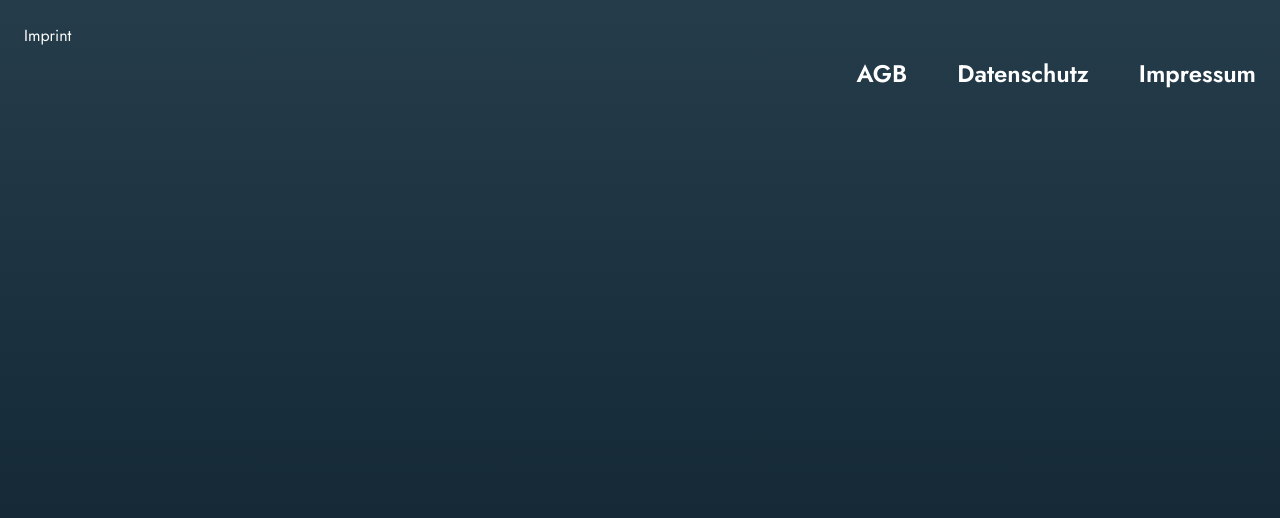
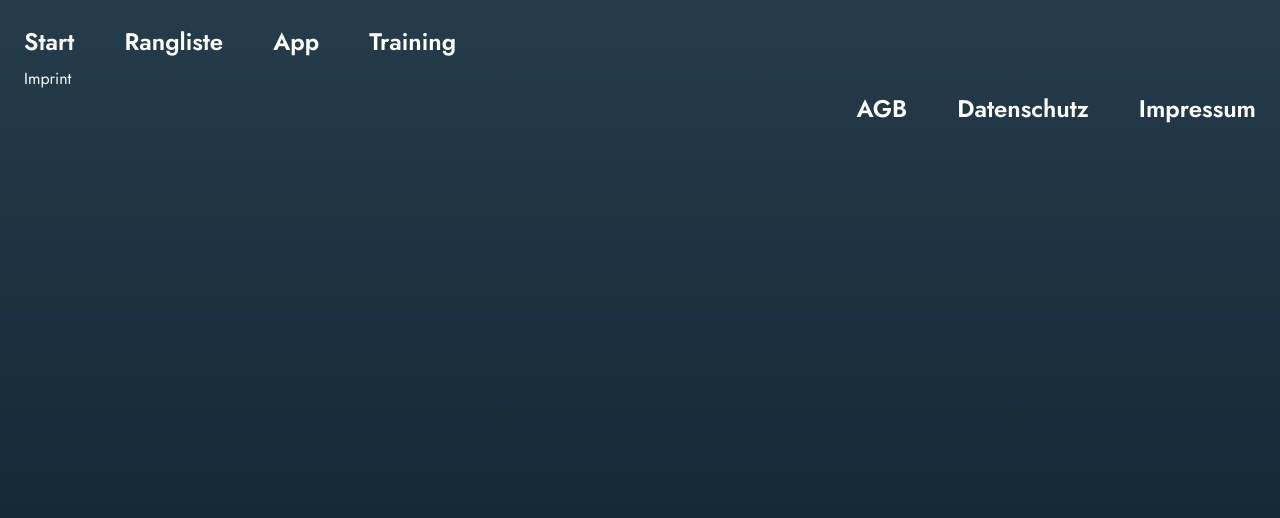
Before and after one commit to webwerk-am-meer/pokerheads, a React (Vite) app: page /impressum in a window 1280 px wide. Shown: the top 518 px of the page. Built offline with nearby package versions, Linux system fonts and the light colour scheme.

Commit message:
Use custom display route and memo to fix navigation lag

```diff
--- a/package.json
+++ b/package.json
@@ -4,7 +4,7 @@
   "version": "0.0.0",
   "type": "module",
   "scripts": {
-    "dev": "vite",
+    "dev": "vite --host",
     "build": "tsc -b && vite build",
     "lint": "eslint .",
     "preview": "vite preview"
@@ -17,7 +17,6 @@
     "prettier": "^3.3.3",
     "react": "^18.3.1",
     "react-dom": "^18.3.1",
-    "react-icons": "^5.3.0",
     "react-router-dom": "^6.26.2"
   },
   "devDependencies": {
--- a/src/App.tsx
+++ b/src/App.tsx
@@ -1,20 +1,51 @@
 import "./assets/css/main.css";
-import { BrowserRouter, Route, Routes } from "react-router-dom";
+import { useLocation } from "react-router-dom";
 import { DataSecurity } from "./components/AGB/DataSecurity.tsx";
 import { Imprint } from "./components/AGB/Imprint.tsx";
-import { HomePage } from "./components/HomePage.tsx";
+import { Home } from "./components/HomePage.tsx";
 import { Agb } from "./components/AGB/Agb.tsx";
+import { ReactNode, useEffect } from "react";
+import { Box } from "@chakra-ui/react";
+import { Footer } from "./components/Footer.tsx";
+import { allDestinies } from "./components/header/navigationLinks.ts";
 
 export function App() {
+  const { pathname } = useLocation();
+
+  useEffect(() => {
+    document.getElementById(pathname)?.scrollIntoView({ behavior: "smooth" });
+  }, [pathname]);
+
   return (
-    <BrowserRouter>
-      <Routes>
-        <Route path="" element={<HomePage />} />
-        <Route path="/agb" element={<Agb />} />
-        <Route path="/datenschutz" element={<DataSecurity />} />
-        <Route path="/impressum" element={<Imprint />} />
-        <Route path="*" element={<HomePage />} />
-      </Routes>
-    </BrowserRouter>
+    <>
+      <DisplayRoute path={allDestinies.map((destiny) => destiny.link)}>
+        <Home />
+      </DisplayRoute>
+      <DisplayRoute path="/agb">
+        <Agb />
+      </DisplayRoute>
+      <DisplayRoute path="/datenschutz">
+        <DataSecurity />
+      </DisplayRoute>
+      <DisplayRoute path="/impressum">
+        <Imprint />
+      </DisplayRoute>
+      <Footer />
+    </>
   );
 }
+
+function DisplayRoute({
+  path,
+  children,
+}: {
+  path: string[] | string;
+  children: ReactNode;
+}) {
+  const { pathname } = useLocation();
+  const shouldDisplay = Array.isArray(path)
+    ? path.includes(pathname) // If path is an array, check if pathname is in the array
+    : pathname === path;
+
+  return <Box display={shouldDisplay ? "auto" : "none"}>{children}</Box>;
+}
--- a/src/components/AGB/Agb.tsx
+++ b/src/components/AGB/Agb.tsx
@@ -1,11 +1,11 @@
 import { Stack, Text } from "@chakra-ui/react";
-import { Footer } from "../Footer.tsx";
+import { NavBar } from "../header/NavBar.tsx";
 
 export function Agb() {
   return (
     <Stack>
+      <NavBar />
       <Text>Agb</Text>
-      <Footer />
     </Stack>
   );
 }
--- a/src/components/AGB/DataSecurity.tsx
+++ b/src/components/AGB/DataSecurity.tsx
@@ -1,11 +1,11 @@
 import { Stack, Text } from "@chakra-ui/react";
-import { Footer } from "../Footer.tsx";
+import { NavBar } from "../header/NavBar.tsx";
 
 export function DataSecurity() {
   return (
     <Stack>
+      <NavBar />
       <Text> Data Security</Text>
-      <Footer></Footer>
     </Stack>
   );
 }
--- a/src/components/AGB/Imprint.tsx
+++ b/src/components/AGB/Imprint.tsx
@@ -1,11 +1,11 @@
 import { Stack, Text } from "@chakra-ui/react";
-import { Footer } from "../Footer.tsx";
+import { NavBar } from "../header/NavBar.tsx";
 
 export function Imprint() {
   return (
     <Stack>
+      <NavBar />
       <Text>Imprint</Text>
-      <Footer />
     </Stack>
   );
 }
--- a/src/components/Footer.tsx
+++ b/src/components/Footer.tsx
@@ -2,6 +2,7 @@ import { Flex } from "@chakra-ui/react";
 import { NavText } from "./header/NavText.tsx";
 
 export function Footer() {
+  console.warn("footer");
   return (
     <Flex justify="end" gap="50px">
       <NavText text="AGB" link="/agb" />
--- a/src/components/HomePage.tsx
+++ b/src/components/HomePage.tsx
@@ -5,11 +5,10 @@ import { DevicesOverview } from "./DevicesOverview.tsx";
 import { Tournaments } from "./tournament/Tournaments.tsx";
 import { IngameOverview } from "./IngameOverview.tsx";
 import { GlobalRankings } from "./ranking/GlobalRankings.tsx";
-import { Footer } from "./Footer.tsx";
 import { Stack } from "@chakra-ui/react";
+import { memo } from "react";
 
-export function HomePage() {
-  console.log("hi");
+function HomePage() {
   return (
     <Stack spacing="150px">
       <Header />
@@ -19,7 +18,8 @@ export function HomePage() {
       <Tournaments />
       <IngameOverview />
       <GlobalRankings />
-      <Footer />
     </Stack>
   );
 }
+
+export const Home = memo(HomePage);
--- a/src/components/header/BurgerMenu.tsx
+++ b/src/components/header/BurgerMenu.tsx
@@ -1,28 +1,41 @@
-import { GiHamburgerMenu } from "react-icons/gi";
 import {
   Drawer,
   DrawerBody,
   DrawerContent,
   DrawerOverlay,
+  Image,
   useDisclosure,
   VStack,
 } from "@chakra-ui/react";
+import menuIcon from "../../assets/images/menu_icon.svg";
+import { allDestinies } from "./navigationLinks.ts";
+import { NavText } from "./NavText.tsx";
 
 export function BurgerMenu() {
   const { isOpen, onOpen, onClose } = useDisclosure();
   return (
     <>
-      <GiHamburgerMenu
-        color="white"
-        size="40px"
+      <Image
+        onMouseDown={onOpen}
         cursor="pointer"
-        onClick={onOpen}
+        width="40px"
+        height="40px"
+        src={menuIcon}
       />
       <Drawer size="xs" isOpen={isOpen} onClose={onClose}>
         <DrawerOverlay />
         <DrawerContent bgColor="light">
           <DrawerBody>
-            <VStack spacing={4} paddingTop={1}></VStack>
+            <VStack spacing={4} paddingTop={1}>
+              {allDestinies.map(({ name, link }, index) => (
+                <NavText
+                  key={index}
+                  onSelect={onClose}
+                  text={name}
+                  link={link}
+                />
+              ))}
+            </VStack>
           </DrawerBody>
         </DrawerContent>
       </Drawer>
--- a/src/components/header/NavText.tsx
+++ b/src/components/header/NavText.tsx
@@ -1,17 +1,21 @@
 import { Text } from "@chakra-ui/react";
-import { useLocation, useNavigate } from "react-router-dom";
+import { useNavigate } from "react-router-dom";
 
-export function NavText({ text, link }: { text: string; link: string }) {
+export function NavText({
+  text,
+  link,
+  onSelect,
+}: {
+  text: string;
+  link: string;
+  onSelect?: () => void;
+}) {
   const navigate = useNavigate();
-  const { pathname } = useLocation();
 
   function onClick() {
-    if (pathname !== link) {
-      navigate(link, { preventScrollReset: true });
-    }
-    const e = document.getElementById(link);
-    console.warn(e);
-    e?.scrollIntoView({ behavior: "smooth" });
+    onSelect?.();
+    navigate(link);
+    document.getElementById(link)?.scrollIntoView({ behavior: "smooth" });
   }
 
   return (
--- a/src/components/header/navigationLinks.ts
+++ b/src/components/header/navigationLinks.ts
@@ -13,7 +13,7 @@ type NavigationLinks = {
 export const allLinks: NavigationLinks = {
   start: {
     name: "Start",
-    link: "",
+    link: "/",
   },
   ranking: {
     name: "Rangliste",
--- a/src/main.tsx
+++ b/src/main.tsx
@@ -4,6 +4,7 @@ import { App } from "./App.tsx";
 import { Box, ChakraProvider } from "@chakra-ui/react";
 import { customTheme } from "./theme/theme.ts";
 import { paddingBottom, paddingTop, paddingX } from "./constants/spacing.ts";
+import { BrowserRouter } from "react-router-dom";
 
 createRoot(document.getElementById("root")!).render(
   <StrictMode>
@@ -15,7 +16,9 @@ createRoot(document.getElementById("root")!).render(
         paddingTop={paddingTop}
         bgGradient="linear(to-b, #253C4A, #0C1F2C)"
       >
-        <App />
+        <BrowserRouter>
+          <App />
+        </BrowserRouter>
       </Box>
     </ChakraProvider>
   </StrictMode>,
```
Also changed, not shown: src/assets/images/menu_icon.svg (added), 1 other file (tests, documents, lock files or other folders).
